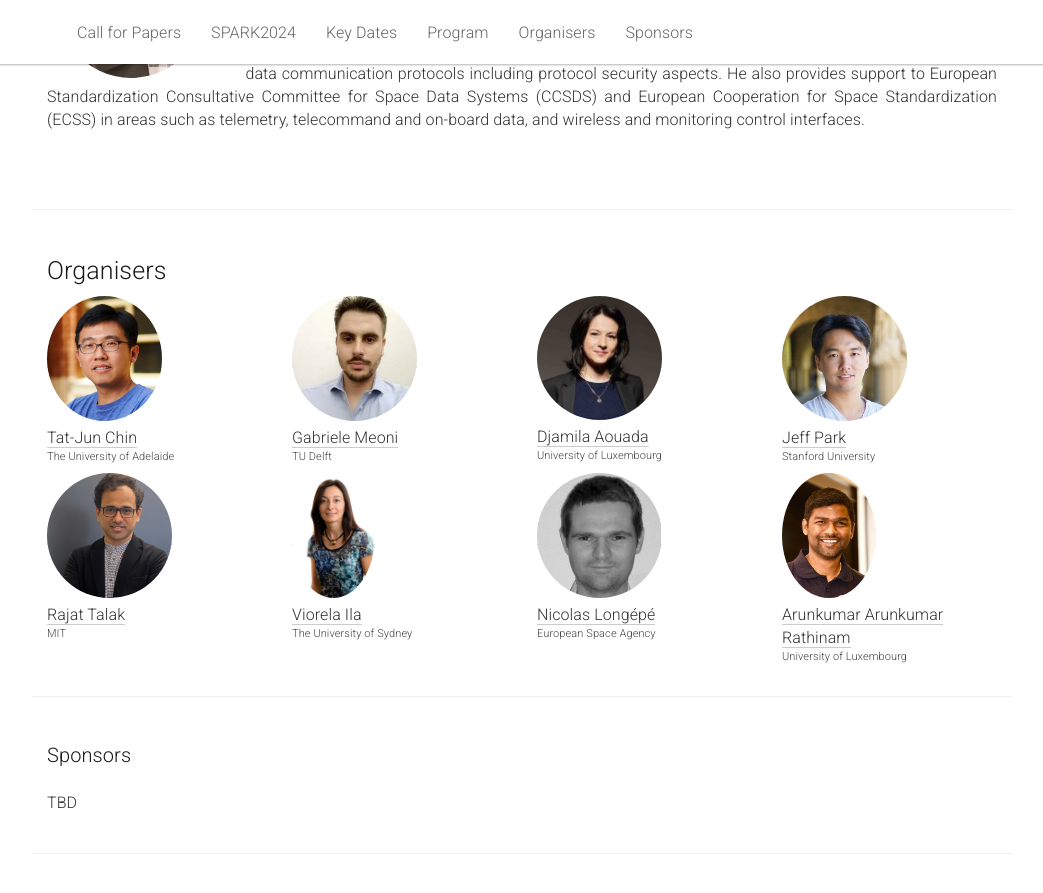
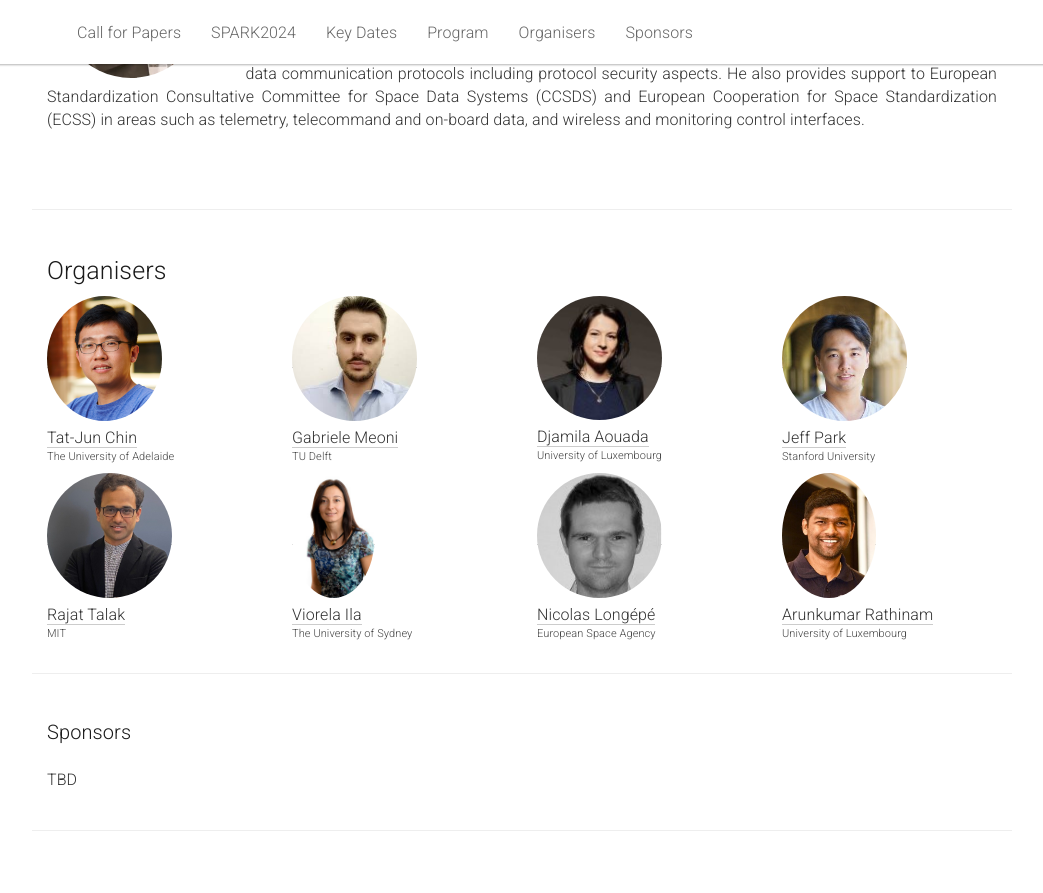
Before and after one commit to AIforSpace/2024, a Jekyll site: the page built from _pages/home.md, in a window 1280 px wide and 900 px high, scrolled down 3379 px. Shown: the top 893 px of the window, without its empty margins (118-1161 px from the left). Built offline with Jekyll 4.4.1, drawn with Linux system fonts in a browser that asks for light colours.

Commit message:
Update home.md

```diff
--- a/_pages/home.md
+++ b/_pages/home.md
@@ -314,7 +314,7 @@ monitoring control interfaces.
       <img class="people-pic" src="{{ "/static/img/people/arunkumar.jpeg" | prepend:site.baseurl }}">
     </a>
     <div class="people-name">
-      <a href="https://cvi2.uni.lu/">Arunkumar Arunkumar Rathinam</a>
+      <a href="https://cvi2.uni.lu/">Arunkumar Rathinam</a>
       <h6>University of Luxembourg</h6>
     </div>
   </div>
```
